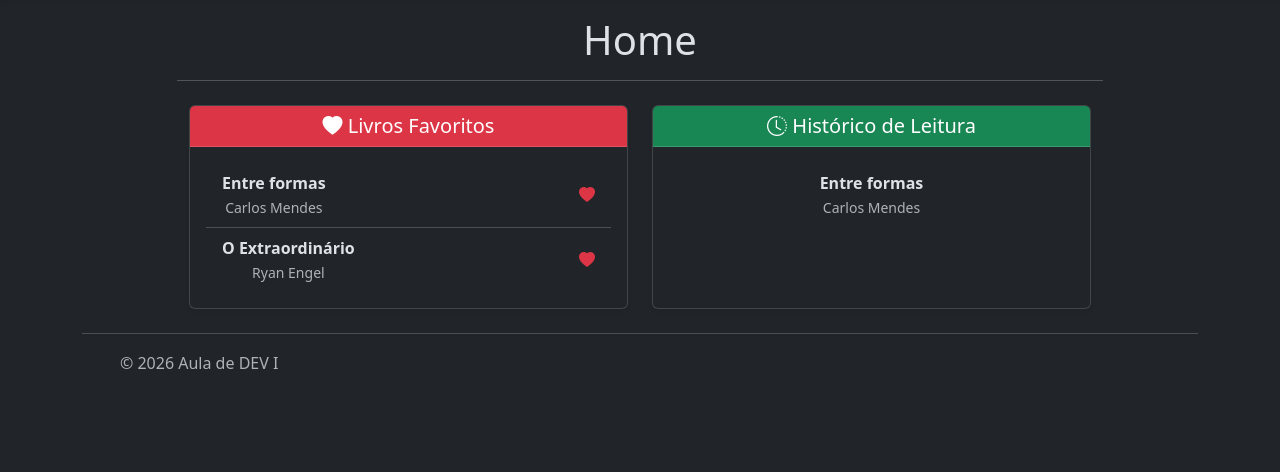
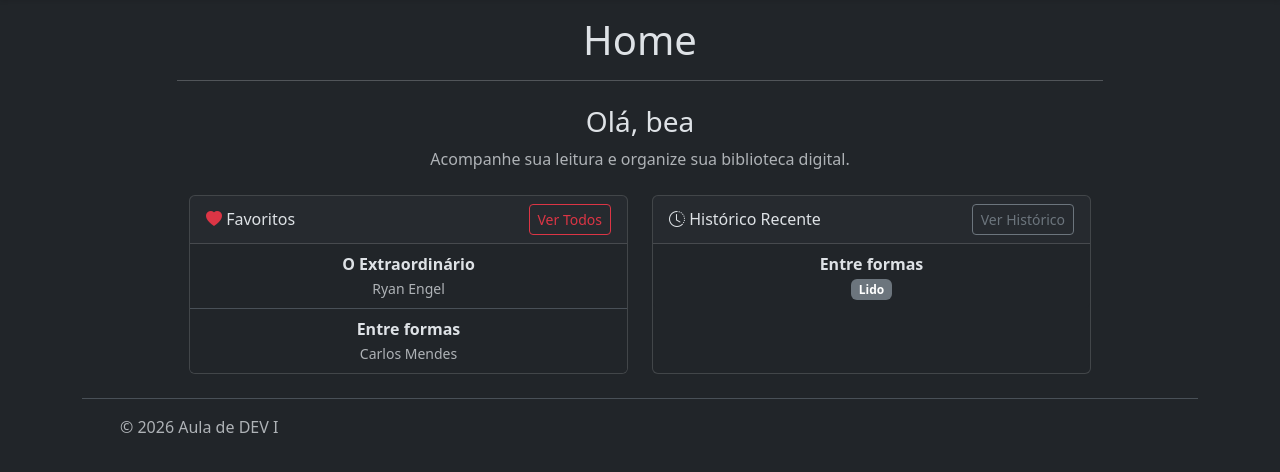
Before and after one commit to Breichert05/kindle, a Django app: page / in a window 1280 px wide. Shown: the part 56-528 px from the top of the page. Run offline with Django 5.2, Linux system fonts and the light colour scheme; a user stored in the database is signed in; data comes from the database, SQL or seed files in the repository.

Commit message:
kindle | feat: Add history list and update layout

```diff
--- a/kindle/templates/home/dashboard.html
+++ b/kindle/templates/home/dashboard.html
@@ -1,76 +1,67 @@
-<div class="container mt-4">
 <div class="row g-4">
 
-        <div class="col-lg-6">
-            <div class="card shadow-sm h-100">
-                <div class="card-header bg-danger text-white">
-                    <h5 class="mb-0">
-                        <i class="bi bi-heart-fill"></i>
-                        Livros Favoritos
-                    </h5>
+    <div class="col-md-6">
+        <div class="card h-100">
+            <div class="card-header d-flex justify-content-between align-items-center">
+                <span>
+                    <i class="bi bi-heart-fill text-danger"></i>
+                    Favoritos
+                </span>
+
+                <a href="{% url 'biblioteca_list' %}?favoritos=1" class="btn btn-sm btn-outline-danger">
+                    Ver Todos
+                </a>
             </div>
 
-                <div class="card-body">
-                    {% if favoritos %}
             <div class="list-group list-group-flush">
                 {% for item in favoritos %}
-                                <a href="{% url 'livro_read' item.livro.id %}"
-                                   class="list-group-item list-group-item-action d-flex justify-content-between align-items-center">
-
-                                    <div>
+                    <div class="list-group-item">
                         <strong>{{ item.livro.titulo }}</strong>
                         <br>
                         <small class="text-muted">
                             {{ item.livro.autor }}
                         </small>
                     </div>
-
-                                    <i class="bi bi-heart-fill text-danger"></i>
-                                </a>
+                {% empty %}
+                    <div class="list-group-item text-muted">
+                        Nenhum favorito cadastrado.
+                    </div>
                 {% endfor %}
-                        </div>
-                    {% else %}
-                        <div class="alert alert-light border mb-0">
-                            Nenhum livro favorito encontrado.
-                        </div>
-                    {% endif %}
             </div>
         </div>
     </div>
 
-        <div class="col-lg-6">
-            <div class="card shadow-sm h-100">
-                <div class="card-header bg-success text-white">
-                    <h5 class="mb-0">
+    <div class="col-md-6">
+        <div class="card h-100">
+            <div class="card-header d-flex justify-content-between align-items-center">
+                <span>
                     <i class="bi bi-clock-history"></i>
-                        Histórico de Leitura
-                    </h5>
+                    Histórico Recente
+                </span>
+
+                <a href="{% url 'historico_list' %}" class="btn btn-sm btn-outline-secondary">
+                    Ver Histórico
+                </a>
             </div>
 
-                <div class="card-body">
-                    {% if historico %}
             <div class="list-group list-group-flush">
                 {% for item in historico %}
-                                <a href="{% url 'livro_read' item.livro.id %}"
-                                   class="list-group-item list-group-item-action">
+                    <div class="list-group-item">
+                        <strong>{{ item.livro.titulo }}</strong>
 
-                                    <strong>{{ item.livro.titulo }}</strong>
-                                    <br>
-
-                                    <small class="text-muted">
-                                        {{ item.livro.autor }}
-                                    </small>
-                                </a>
+                        <div>
+                            <span class="badge bg-secondary">
+                                {{ item.get_status_leitura_display }}
+                            </span>
+                        </div>
+                    </div>
+                {% empty %}
+                    <div class="list-group-item text-muted">
+                        Nenhum histórico encontrado.
+                    </div>
                 {% endfor %}
-                        </div>
-                    {% else %}
-                        <div class="alert alert-light border mb-0">
-                            Nenhum livro concluído ainda.
-                        </div>
-                    {% endif %}
             </div>
         </div>
     </div>
 
 </div>
-</div>
--- a/kindle/urls.py
+++ b/kindle/urls.py
@@ -28,6 +28,7 @@ from kindle.views.colecao.deletar_colecao import ColecaoDeleteView
 from kindle.views.colecao.detalhar_colecao import ColecaoReadView
 from kindle.views.colecao.editar_colecao import ColecaoUpdateView
 from kindle.views.colecao.listar_colecoes import ColecaoListView
+from kindle.views.historico.listar_historico import HistoricoListView
 from kindle.views.livro.criar_livro import LivroCreateView
 from kindle.views.livro.deletar_livro import LivroDeleteView
 from kindle.views.livro.editar_livro import LivroUpdateView
@@ -89,6 +90,8 @@ urlpatterns = [
     path('avaliacoes/delete/<int:pk>/', AvaliacaoDeleteView.as_view(), name='avaliacao_delete'),
 
     path('relatorio/leitura/', RelatorioLeituraView.as_view(), name='relatorio_leitura'),
+
+    path("historico/", HistoricoListView.as_view(), name="historico_list"),
 ]
 
 urlpatterns += static(
--- a/kindle/views/home.py
+++ b/kindle/views/home.py
@@ -11,24 +11,23 @@ class IndexView(LoginRequiredMixin, TemplateView):
     def get_context_data(self, **kwargs):
         context = super().get_context_data(**kwargs)
 
-        context["favoritos"] = (
-            BibliotecaUsuario.objects
-            .filter(
-                usuario=self.request.user,
-                favorito=True
-            )
-            .select_related("livro")
-            .order_by("livro__titulo")
-        )
+        context["favoritos"] = BibliotecaUsuario.objects.filter(
+            usuario=self.request.user,
+            favorito=True
+        ).select_related(
+            "livro"
+        )[:5]
 
-        context["historico"] = (
-            BibliotecaUsuario.objects
-            .filter(
-                usuario=self.request.user,
-                status_leitura=StatusLeitura.LIDO
-            )
-            .select_related("livro")
-            .order_by("-id")
-        )
+        context["historico"] = BibliotecaUsuario.objects.filter(
+            usuario=self.request.user,
+            status_leitura__in=[
+                StatusLeitura.LIDO,
+                StatusLeitura.ABANDONADO
+            ]
+        ).select_related(
+            "livro"
+        ).order_by(
+            "-data_adicao"
+        )[:5]
 
         return context
--- a/templates/index.html
+++ b/templates/index.html
@@ -5,5 +5,17 @@
 {% endblock %}
 
 {% block content %}
+
+<div class="container mt-4">
+    <div class="mb-4">
+        <h3>
+            Olá, {{ user.username }}
+        </h3>
+        <p class="text-muted">
+            Acompanhe sua leitura e organize sua biblioteca digital.
+        </p>
+    </div>
     {% include "home/dashboard.html" %}
+</div>
+
 {% endblock %}
```
Also changed, not shown: kindle/templates/historico/list.html (added, +44 -0 lines), kindle/templates/registration/login.html (+3 -13 lines), kindle/views/historico/listar_historico.py (added, +24 -0 lines). Lines whose indentation alone changed are shown as unchanged.
